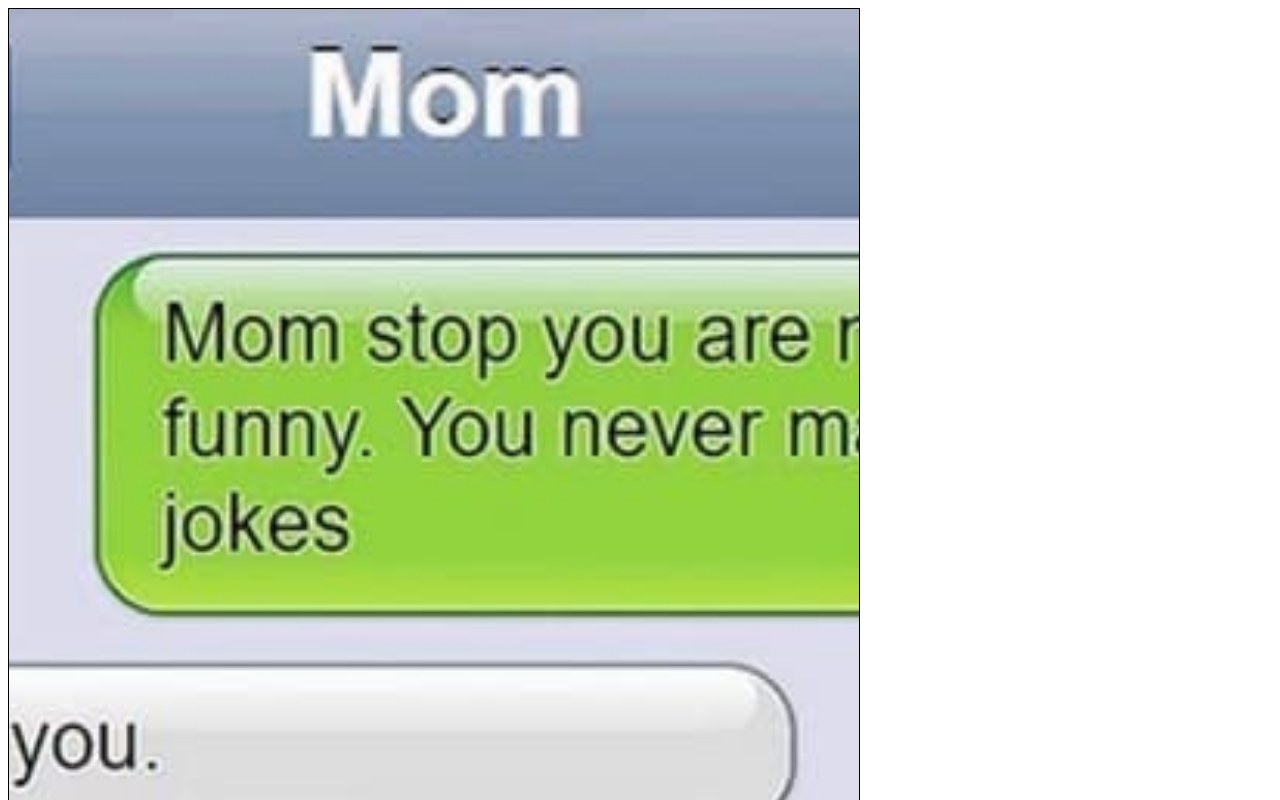
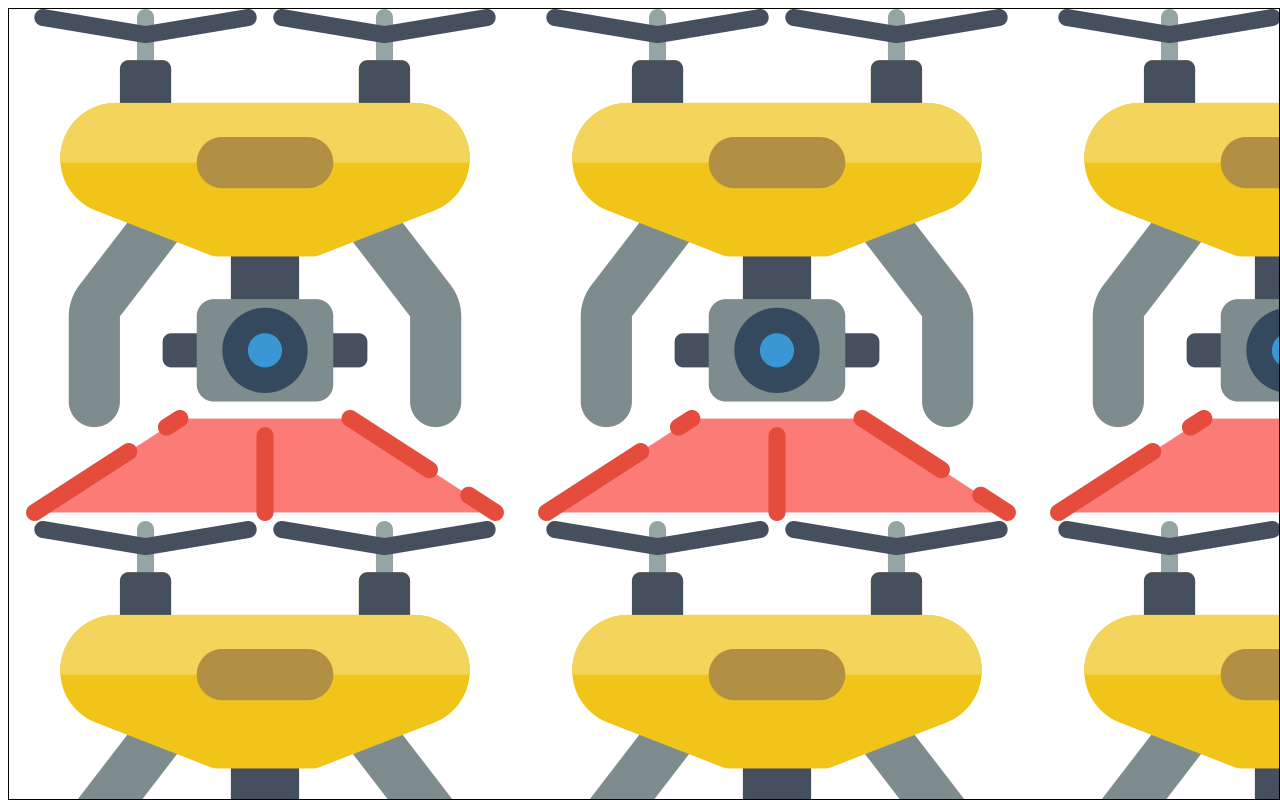
Before and after one commit to ovie009/canvas, a plain HTML site: page index.html in a window 1280 px wide. Shown: the top 800 px of the page. Drawn offline with Linux system fonts and the light colour scheme.

Commit message:
create Pattern of repeating image on canvas

```diff
--- a/canvas.js
+++ b/canvas.js
@@ -4,14 +4,10 @@
 //canvas variable
 let canvas = document.getElementById("myCanvas");
 let ctx = canvas.getContext("2d");
-let canvas2 = document.getElementById("canvasFill");
-let ctx2 = canvas2.getContext("2d");
-let canvas3 = document.getElementById("canvasFit");
-let ctx3 = canvas3.getContext("2d");
 canvas.width = window.innerWidth - 10;
 canvas.height = window.innerHeight - 10;
-canvas.width = 850;
-canvas.height = 850;
+// canvas.width = 500;
+// canvas.height = 500;
 
 //random integer
 function randomInteger(min, max) {
@@ -31,36 +27,24 @@ let colorArray = [
     "#d94c1a",
 ]
 
-//scale to fit
-function scaleToFit(img, canvas, ctx){
-    // get the scale
-    var scale = Math.min(canvas.width / img.width, canvas.height / img.height);
-    // get the top left position of the image
-    var x = (canvas.width / 2) - (img.width / 2) * scale;
-    var y = (canvas.height / 2) - (img.height / 2) * scale;
-    ctx.drawImage(img, x, y, img.width * scale, img.height * scale);
-}
+// load image 1
+let image = new Image();
+image.src = "drone.png"; //load image
 
-//scale to fill
-function scaleToFill(img, canvas, ctx){
-    // get the scale
-    var scale = Math.max(canvas.width / img.width, canvas.height / img.height);
-    // get the top left position of the image
-    var x = (canvas.width / 2) - (img.width / 2) * scale;
-    var y = (canvas.height / 2) - (img.height / 2) * scale;
-    ctx.drawImage(img, x, y, img.width * scale, img.height * scale);
-}
-
-// load image 1
-let img1 = new Image();
-img1.src = "xidingart-20200413-0001.jpg"; //load image
-img1.onload = function () { //when loaded
-    scaleToFill(this, canvas2, ctx2)
+image.onload = function () { //when loaded
+    let pattern = ctx.createPattern(image, 'repeat');
+    // "repeat-x", "repeat-y" and "repaet-none" can also be passed as the second parameter
+    ctx.moveTo(0, 0);
+    ctx.rect(0, 0, canvas.width, canvas.height);
+    ctx.fillStyle = 'seagreen';
+    ctx.fillStyle = pattern;
+    ctx.fill();
 };
 
-// load image 2
-let img2 = new Image();
-img2.src = "texte-20210420-0001.jpg"; //load image
-img2.onload = function () { //when loaded
-    scaleToFill(this, canvas, ctx)
-};
+// let image = document.getElementById("drone");
+// let pattern = ctx.createPattern(image, 'repeat');
+// ctx.moveTo(0, 0);
+// ctx.rect(0, 0, canvas.width, canvas.height);
+// ctx.fillStyle = 'seagreen';
+// ctx.fillStyle = pattern;
+// ctx.fill();
--- a/index.html
+++ b/index.html
@@ -16,18 +16,13 @@
             border: 1px solid black;
         }
 
-        #myCanvas{
-            /* display: none; */
-        }
-
     </style>
 
 </head>
 <body>
 
     <canvas id="myCanvas"></canvas>
-    <canvas id="canvasFill" width=500 height=500></canvas>
-    <canvas id="canvasFit" width=500 height=500></canvas>
     <script src="canvas.js"></script>
+    <img src="/drone.png" alt="drone icon" id="drone">
 </body>
 </html>
```
Also changed, not shown: drone.png (added).
